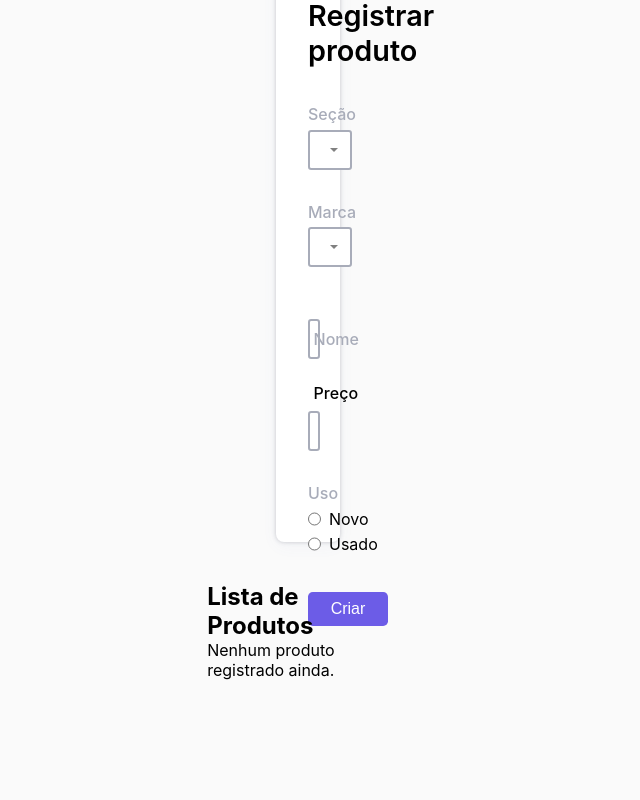
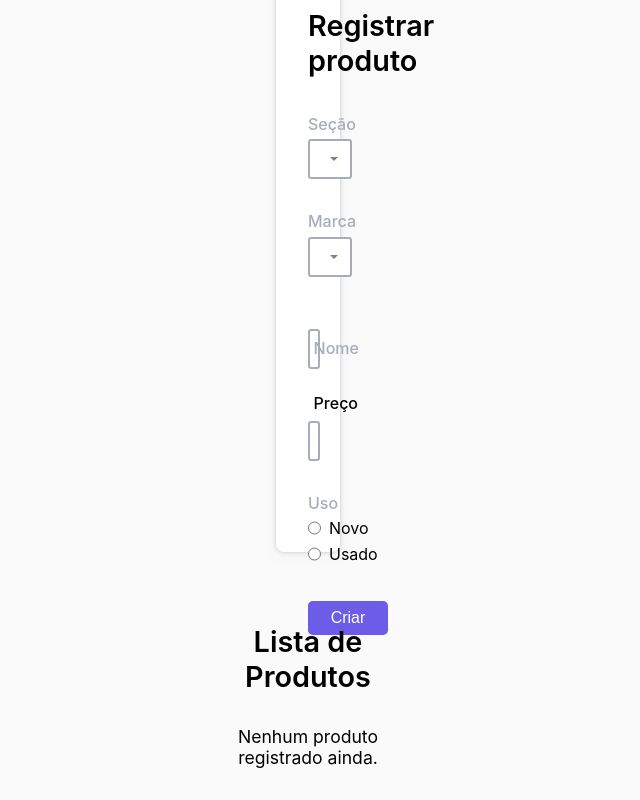
Before and after one commit to GuilhermeAMendes/PW2-Project-I, a React (Vite) app: page / in a window 1280 px wide. Shown: the part 468-1268 px from the top of the page, without its empty margins (332-972 px from the left). Before the commit the page ends 1148 px from the top, so only its background shows below. Built offline with nearby package versions, Linux system fonts and the light colour scheme.

Commit message:
feat: create list of product component

```diff
--- a/src/features/product/components/list/ListProduct/index.tsx
+++ b/src/features/product/components/list/ListProduct/index.tsx
@@ -1,21 +1,41 @@
+// Components
+import DefaultCard from "@components/commons/toolkit/cards/DefaultCard";
+
 // Types
 import type { ListProductProps } from "./types";
 
+// Styles
+import styles from "./styles.module.css";
+
 export const ListProduct = ({ content }: ListProductProps) => {
+  const sections = Array.from(new Set(content.map((item) => item.section)));
+
   return (
-    <div>
-      <h2>Lista de Produtos</h2>
+    <div className={styles.container}>
+      <h2 className={styles.title}>Lista de Produtos</h2>
       {content.length > 0 ? (
-        <ul>
-          {content.map((prod, index) => (
-            <li key={index}>
-              {prod.section} - {prod.brand} - {prod.name} - {prod.price} R$ -
-              {prod.state}
-            </li>
+        <div className={styles.sectionsWrapper}>
+          {sections.map((section, index) => (
+            <div key={index} className={styles.sectionBlock}>
+              <h3 className={styles.sectionTitle}>{section}</h3>
+              <div className={styles.cardsRow}>
+                {content
+                  .filter((item) => item.section == section)
+                  .map((prod, index) => (
+                    <DefaultCard key={index}>
+                      <p className={styles.productText}>
+                        <strong>{prod.brand}</strong> - {prod.name}
+                        <span className={styles.price}> R$ {prod.price}</span>
+                        <span className={styles.state}> ({prod.state})</span>
+                      </p>
+                    </DefaultCard>
+                  ))}
+              </div>
+            </div>
           ))}
-        </ul>
+        </div>
       ) : (
-        <p>Nenhum produto registrado ainda.</p>
+        <p className={styles.emptyText}>Nenhum produto registrado ainda.</p>
       )}
     </div>
   );
--- /dev/null
+++ b/src/features/product/components/list/ListProduct/styles.module.css
@@ -0,0 +1,81 @@
+.container {
+  width: 100%;
+  display: flex;
+  flex-direction: column;
+  align-items: center;
+  gap: 2rem;
+  padding: 2rem;
+}
+
+.title {
+  font-size: 1.8rem;
+  font-weight: 600;
+  color: var(--gray-900);
+  text-align: center;
+}
+
+.sectionsWrapper {
+  display: flex;
+  flex-direction: column;
+  gap: 3rem;
+  width: 100%;
+}
+
+.sectionBlock {
+  display: flex;
+  flex-direction: column;
+  gap: 1.5rem;
+}
+
+.sectionTitle {
+  font-size: 1.4rem;
+  font-weight: 500;
+  color: var(--primary-600);
+  text-align: left;
+}
+
+.cardsRow {
+  display: flex;
+  gap: 2rem;
+  overflow-x: auto;
+  padding-bottom: 0.5rem;
+  scrollbar-width: thin;
+  scrollbar-color: var(--primary-400) transparent;
+}
+
+.cardsRow::-webkit-scrollbar {
+  height: 8px;
+}
+
+.cardsRow::-webkit-scrollbar-thumb {
+  background: var(--primary-400);
+  border-radius: 10px;
+}
+
+.cardsRow::-webkit-scrollbar-track {
+  background: transparent;
+}
+
+.productText {
+  font-size: 1rem;
+  color: var(--gray-800);
+  line-height: 1.4;
+}
+
+.price {
+  font-weight: 600;
+  color: var(--success-600);
+  margin-left: 0.5rem;
+}
+
+.state {
+  font-size: 0.9rem;
+  color: var(--gray-600);
+  margin-left: 0.3rem;
+}
+
+.emptyText {
+  font-size: 1.1rem;
+  color: var(--gray-500);
+  text-align: center;
+}
```
